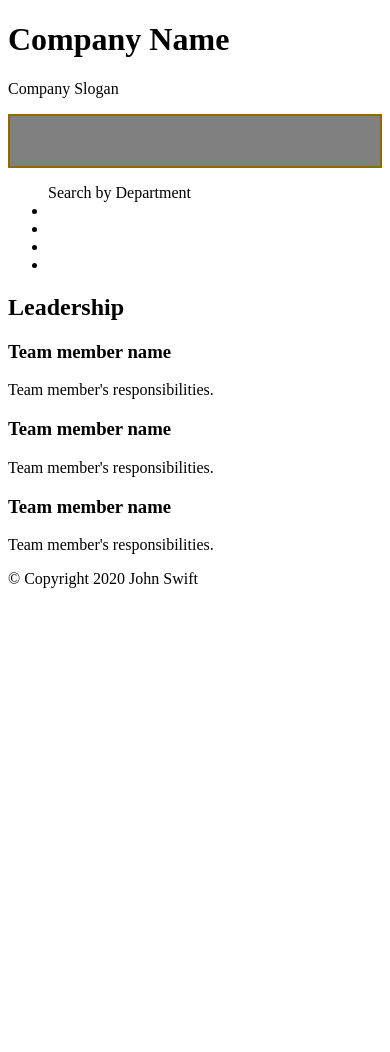
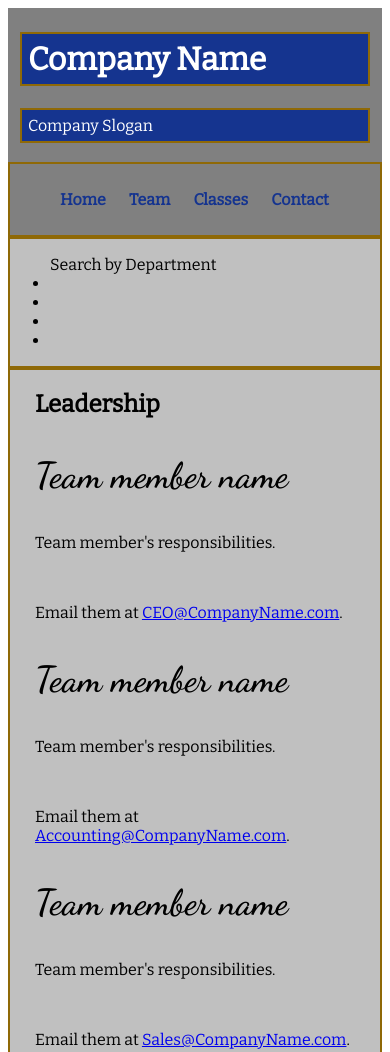
Before and after one commit to Swiftyfast/FED1StudioProject, a plain HTML site: page FED1StudioProject/Team.html in a window 390 px wide. Shown: the top 1052 px of the page. Before the commit the page ends 844 px from the top, so only its background shows below. Drawn offline with nearby package versions, Linux system fonts and the light colour scheme.

Commit message:
Added navigation, email and telephone links, and basic color scheme.

```diff
--- a/FED1StudioProject/Team.html
+++ b/FED1StudioProject/Team.html
@@ -4,24 +4,27 @@
     <meta charset="utf-8" />
     <title></title>
     <link href="stylesheets/Custom.css" rel="stylesheet" />
+    <link href="https://fonts.googleapis.com/css2?family=Bitter&family=Dancing+Script:wght@600&display=swap" rel="stylesheet">
 </head>
 <body>
-    <header>
-        <h1>
+    <header class="headerClass">
+        <h1 class="headerSubClass">
             Company Name
         </h1>
-        <p>
+        <p class="headerSubClass">
             Company Slogan
         </p>
     </header>
     <nav>
         <ul>
-            <li></li>
-            <li></li>
+            <li><a href="index.html">Home</a></li>
+            <li><a href="Team.html">Team</a></li>
+            <li><a href="Classes.html">Classes</a></li>
+            <li><a href="Contact.html">Contact</a></li>
         </ul>
     </nav>
     <main>
-        <aside>
+        <aside class="borderClass">
             <ul>
                 Search by Department
                 <li></li>
@@ -30,25 +33,28 @@
                 <li></li>
             </ul>
         </aside>
-        <section>
-            <article>
+        <section class="borderClass">
+            <article class="insideMainClass">
                 <h2>Leadership</h2>
                 <section>
-                    <h3>Team member name</h3>
-                    <p>Team member's responsibilities.</p>
+                    <h3 class="teamName">Team member name</h3>
+                    <p>Team member's responsibilities.</p><br />
+                    <p>Email them at <a href="mailto:CEO@CompanyName.com">CEO@CompanyName.com</a>.</p>
                 </section>
                 <section>
-                    <h3>Team member name</h3>
-                    <p>Team member's responsibilities.</p>
+                    <h3 class="teamName">Team member name</h3>
+                    <p>Team member's responsibilities.</p><br />
+                    <p>Email them at <a href="mailto:Accounting@CompanyName.com">Accounting@CompanyName.com</a>.</p>
                 </section>
                 <section>
-                    <h3>Team member name</h3>
-                    <p>Team member's responsibilities.</p>
+                    <h3 class="teamName">Team member name</h3>
+                    <p>Team member's responsibilities.</p><br />
+                    <p>Email them at <a href="mailto:Sales@CompanyName.com">Sales@CompanyName.com</a>.</p>
                 </section>
             </article>
         </section>
     </main>
-    <footer>
+    <footer class="headerSubClass">
         &copy; Copyright 2020 John Swift
     </footer>
 </body>
--- a/FED1StudioProject/stylesheets/Custom.css
+++ b/FED1StudioProject/stylesheets/Custom.css
@@ -1,5 +1,4 @@
-body {
-}
+
 
 /*
     Color Scheme
@@ -11,7 +10,15 @@ body {
     Grey: #808080
     Silver: #c0c0c0
     White: #FFFFFF
+
+    Fonts:
+    font-family: 'Bitter', serif;
+    font-family: 'Dancing Script', cursive;
 */
+
+body {
+    font-family: 'Bitter', serif;
+}
 
 .headerClass{
     background-color: #808080;
@@ -36,51 +43,36 @@ body {
     background-color: #C0C0C0;
 }
 
+.teamName {
+    font-family: 'Dancing Script', cursive;
+    font-size: 36px;
+}
+
 /* Navigation Styling*/
-nav ul li {
-    display: inline-block;
-}
+
 
 nav {
     border: 2px solid #8F6907;
     background-color: #808080;
 }
 
-    nav a {
-        font-weight: bold;
-        text-decoration: none;
-        color: #15348F
-    }
+nav ul li {
+    display: inline-block;
+}
 
-/*Navigation styling
-    This is imported from the other project.
-
-a:hover, a:active, a:focus {
-    color: gainsboro;
-    background-color: cadetblue;
-    text-decoration: underline;
+nav ul li a {
+    padding: 10px;
+    display: block;
 }
 
 nav a {
-    color: seagreen;
+    font-weight: bold;
+    text-decoration: none;
+    color: #15348F
 }
 
-    nav a:hover, a:active, a:focus {
-        text-decoration: none;
-    }
-
-nav ul {
-    background-color: aliceblue;
-    border-top: 2px solid black;
-    border-bottom: 2px solid black;
+a:hover, a:active, a:focus {
+    background-color: #15348F;
+    color: #8F6907;
+    text-decoration: underline;
 }
-
-    nav ul li {
-        display: inline-block;
-        /*make the nav links flow next to each other
-    }
-
-        nav ul li a {
-            padding: 10px;
-            display: block;
-        }*/
```
Also changed, not shown: FED1StudioProject/Classes.html (+17 -8 lines), FED1StudioProject/Contact.html (+18 -9 lines), FED1StudioProject/index.html (+2 -1 lines).
